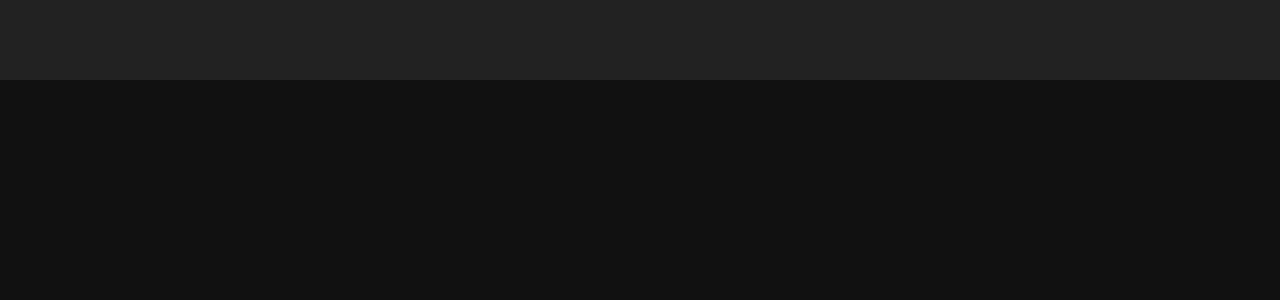
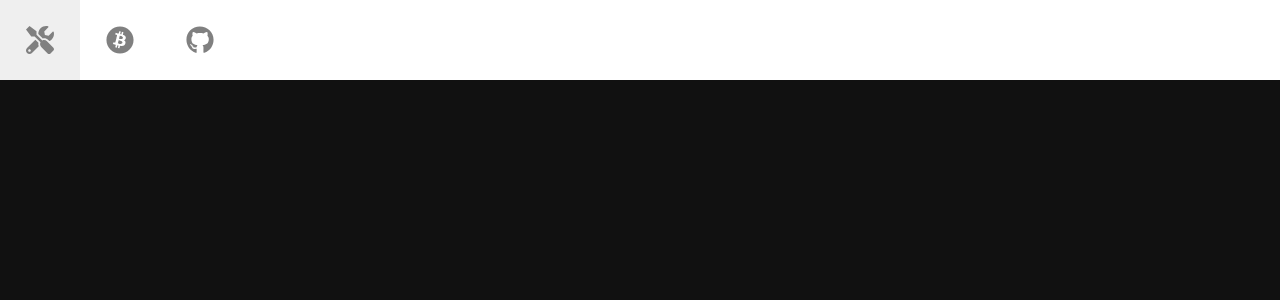
Before and after one commit to nerdenough/litt, a React (Create React App) app: page / in a window 1280 px wide. Shown: the top 300 px of the page. Built offline with nearby package versions, Linux system fonts and the light colour scheme.

Commit message:
Add tabs with icons

```diff
--- a/package.json
+++ b/package.json
@@ -3,6 +3,10 @@
   "version": "0.1.0",
   "private": true,
   "dependencies": {
+    "@fortawesome/fontawesome-svg-core": "^1.2.10",
+    "@fortawesome/free-brands-svg-icons": "^5.6.1",
+    "@fortawesome/free-solid-svg-icons": "^5.6.1",
+    "@fortawesome/react-fontawesome": "^0.1.3",
     "react": "^16.6.3",
     "react-dom": "^16.6.3",
     "react-scripts": "2.1.1"
--- /dev/null
+++ b/src/components/Tab/index.tsx
@@ -0,0 +1,18 @@
+import React from 'react'
+import { FontAwesomeIcon } from '@fortawesome/react-fontawesome'
+
+import './styles.css'
+
+interface Props {
+  icon: any
+}
+
+const Tab: React.StatelessComponent<Props> = props => {
+  return (
+    <div className="tab">
+      <FontAwesomeIcon icon={props.icon} />
+    </div>
+  )
+}
+
+export default Tab
--- /dev/null
+++ b/src/components/Tab/styles.css
@@ -0,0 +1,13 @@
+.tab {
+  display: flex;
+  width: 8rem;
+  height: 8rem;
+  color: #808080;
+  font-size: 2.8rem;
+  justify-content: center;
+  align-items: center;
+}
+
+.tab:hover {
+  background: #efefef;
+}
--- a/src/components/Tabs/index.tsx
+++ b/src/components/Tabs/index.tsx
@@ -1,8 +1,17 @@
-import React, { Component } from 'react'
+import React from 'react'
+import { faTools } from '@fortawesome/free-solid-svg-icons'
+import { faBitcoin, faGithub } from '@fortawesome/free-brands-svg-icons'
+import Tab from '../Tab'
 import './styles.css'
 
 const Tabs: React.StatelessComponent<{}> = () => {
-  return <div className="tabs" />
+  return (
+    <div className="tabs">
+      <Tab icon={faTools} />
+      <Tab icon={faBitcoin} />
+      <Tab icon={faGithub} />
+    </div>
+  )
 }
 
 export default Tabs
--- a/src/components/Tabs/styles.css
+++ b/src/components/Tabs/styles.css
@@ -1,4 +1,4 @@
 .tabs {
   display: flex;
-  background: #222;
+  background: #fff;
 }
```
Also changed, not shown: 1 other file (tests, documents, lock files or other folders).
